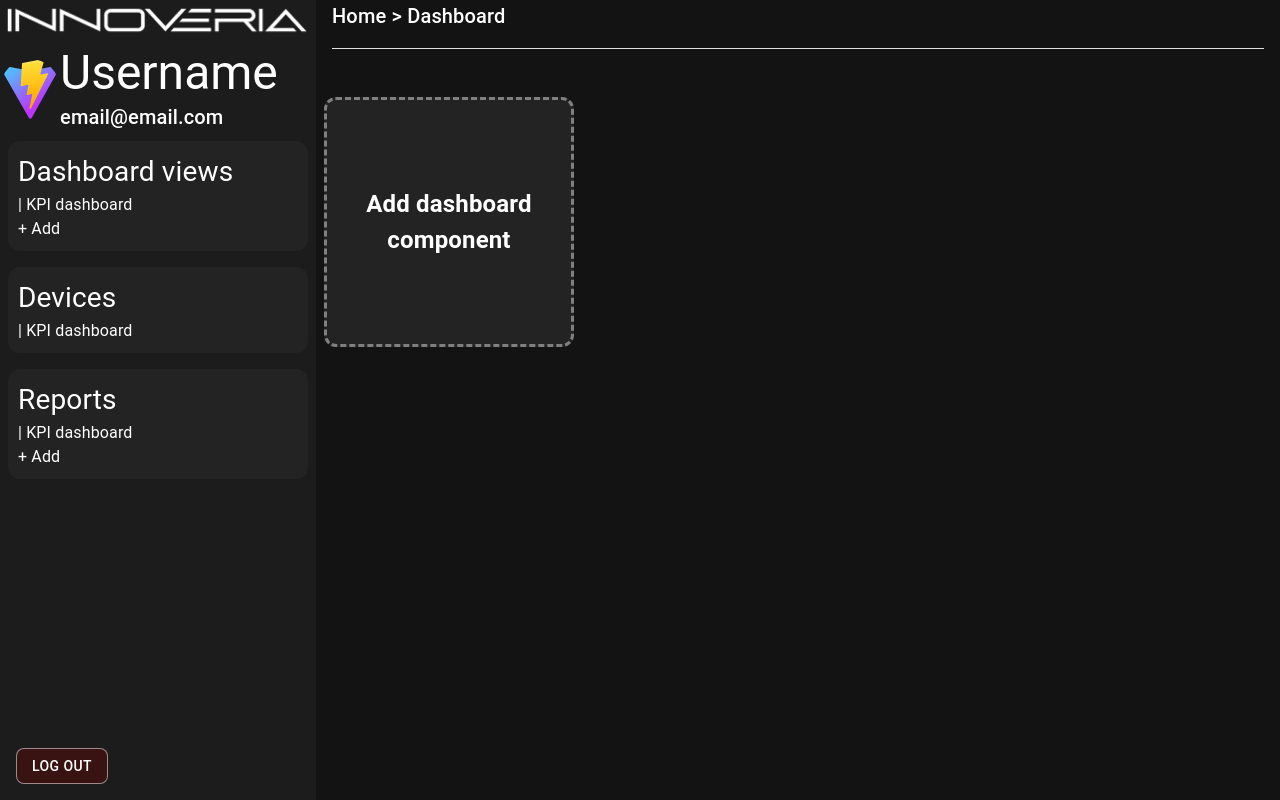
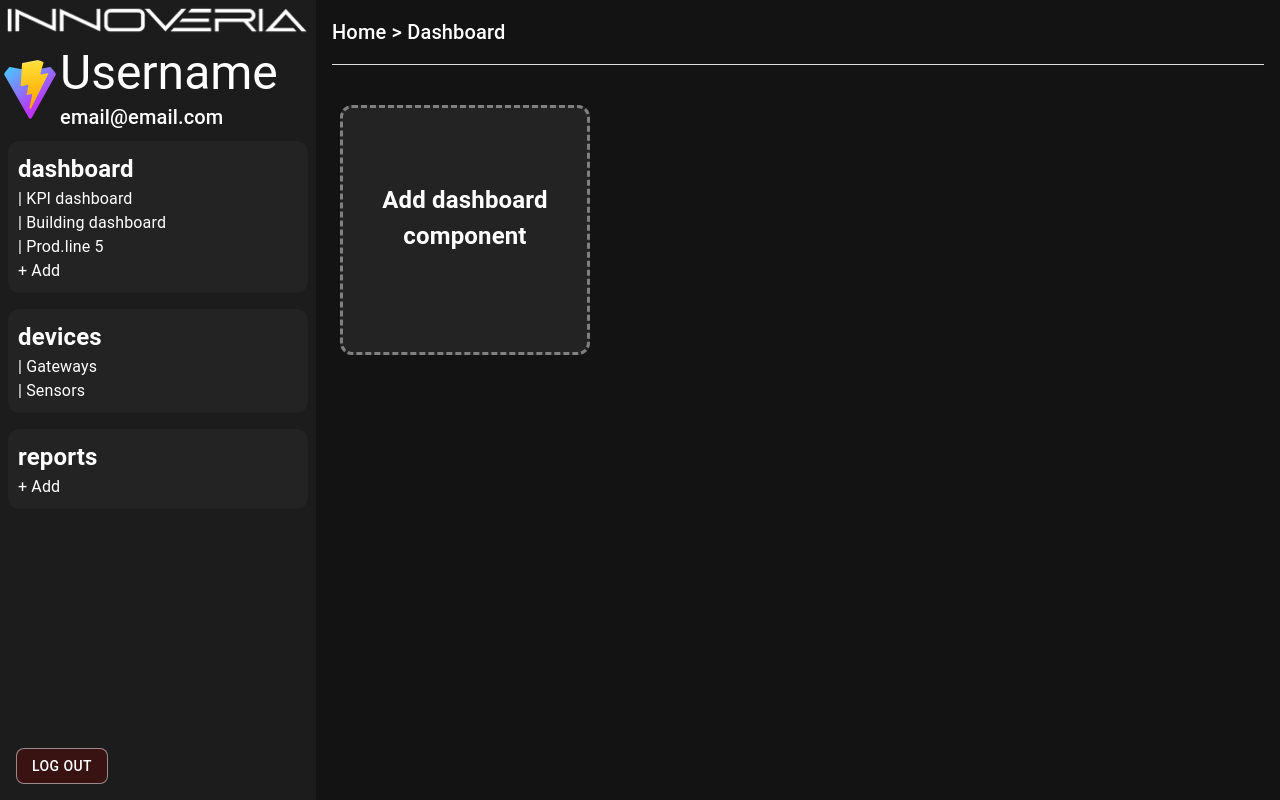
Before and after one commit to magnusdybdal-snd/innoveria-iot, a React (Vite) app in the folder web/: page /Dashboard in a window 1280 px wide. Built offline with nearby package versions, Linux system fonts and the light colour scheme; some icons are missing.

Commit message:
Fix: sub-sider
Hver hovedside har sine individuelle subsider i form av link og på menyen

```diff
--- a/web/package.json
+++ b/web/package.json
@@ -12,6 +12,7 @@
   "dependencies": {
     "@emotion/react": "^11.14.0",
     "@emotion/styled": "^11.14.1",
+    "@mui/icons-material": "^7.3.8",
     "@mui/material": "^7.3.7",
     "@react-navigation/native": "^7.1.28",
     "@react-navigation/native-stack": "^7.12.0",
--- a/web/src/Menu.tsx
+++ b/web/src/Menu.tsx
@@ -5,8 +5,9 @@ import Button from '@mui/material/Button'
 import Divider from '@mui/material/Divider'
 import Typography from '@mui/material/Typography'
 import Avatar from '@mui/material/Avatar'
-import { Link as RouterLink } from 'react-router';
+import { Link as RouterLink } from 'react-router'
 import MenuBox from './templates/menuBox.tsx'
+import SubPages from './pages/subPageList.tsx'
 
 export default function Menu() {
   return (
@@ -55,16 +56,14 @@ export default function Menu() {
               </div>
               {/* Menu navigation */}
               <nav className="flex-1 flex flex-col mt-4 space-y-2">
-
-                  <a className="py-2 hover:bg-gray-700 rounded">
-                      <MenuBox title="Dashboard views" add={true} page="/Dashboard"/>
-                  </a>
-                  <a className="py-2 hover:bg-gray-700 rounded">
-                      <MenuBox title="Devices" add={false} page="/Devices/Sensors" />
-                  </a>
-                  <a className="py-2 hover:bg-gray-700 rounded">
-                      <MenuBox title="Reports" add={true} page="/Reports"/>
-                  </a>
+                  {Object.entries(SubPages).map(([category, pages]) => (
+                      <MenuBox
+                          key={category}
+                          title={category}
+                          pages={pages}
+                          add={category !== "devices"} // example logic
+                      />
+                  ))}
               </nav>
 
               {/* Logout pinned to bottom */}
--- a/web/src/Theme/color.tsx
+++ b/web/src/Theme/color.tsx
@@ -1,4 +1,4 @@
-import {createTheme} from "@mui/material/styles";
+import {createTheme} from "@mui/material/styles"
 
 export const Color = createTheme({
     palette: {
--- a/web/src/main.tsx
+++ b/web/src/main.tsx
@@ -1,4 +1,4 @@
-import {BrowserRouter, Routes, Route} from "react-router";
+import {BrowserRouter, Routes, Route} from "react-router"
 import { createRoot } from 'react-dom/client'
 import CssBaseline from '@mui/material/CssBaseline'
 import {StyledEngineProvider, ThemeProvider} from '@mui/material/styles'
@@ -15,15 +15,11 @@ createRoot(document.getElementById('root')!).render(
             <ThemeProvider theme={ Color }>
                 <CssBaseline />
                 <Routes>
-                    <Route path="Login" element={<Login />} />
-                    <Route path="/" element={<Home />} >
-                        <Route path="Dashboard" element={<Dashboard />} />
-                        <Route path="Devices" element={<Dashboard />} >
-                            <Route index element={<Home />} />
-                            <Route path="Sensors" element={<Sensors />} />
-                        </Route>
-                        <Route path="Reports" element={<Home />} />
-                    </Route>
+                    <Route path="/Login" element={<Login />} />
+                    <Route path="/" element={<Home />} />
+                    <Route path="/Dashboard" element={<Dashboard />} />
+                    <Route path="/Devices/Sensors" element={<Sensors />} />
+                    <Route path="/Reports" element={<Home />} />
                 </Routes>
             </ThemeProvider>
         </StyledEngineProvider>
--- a/web/src/pages/Dashboard.tsx
+++ b/web/src/pages/Dashboard.tsx
@@ -23,8 +23,8 @@ export default function Home() {
                     className="flex-1 overflow-auto"
                 >
                     <Path/>
+                    <AddBox/>
                 </Box>
-                <AddBox/>
             </Box>
         </div>
     )
--- a/web/src/pages/Sensors.tsx
+++ b/web/src/pages/Sensors.tsx
@@ -1,7 +1,17 @@
 import Box from '@mui/material/Box'
-import Path from "../templates/path.tsx";
+import Path from "../templates/path.tsx"
+import SensorInfo from "../templates/sensorInfo.tsx"
 import Menu from "../Menu.tsx"
-import Typography from "@mui/material/Typography";
+import Typography from "@mui/material/Typography"
+import Divider from "@mui/material/Divider"
+import Button from "@mui/material/Button"
+
+const sensorInfos = new Map<string, number>()
+sensorInfos.set('Total sensors', 0)
+sensorInfos.set('Online sensors', 0)
+sensorInfos.set('Offline sensors', 0)
+sensorInfos.set('Last seen 24hr', 0)
+sensorInfos.set('Error last 24hr', 0)
 
 export default function Home() {
     return (
@@ -22,10 +32,39 @@ export default function Home() {
                     className="flex-1 overflow-auto"
                 >
                     <Path/>
+                    <div className="flex justify-between flex-wrap">
+                        <Typography variant="h4">
+                            Sensor devices
+                        </Typography>
+                        <Button
+                            variant="outlined"
+                            sx={{
+                                backgroundColor: "primary.main",
+                                color: "primary.dark",
+                                '&:hover': {
+                                    backgroundColor: "primary.main",
+                                },
+                                borderRadius: 2,
+                                textTransform: 'none',
+                                fontSize: 20
+                            }}
+                        >Add device +</Button>
+                    </div>
+
+                    <div className="flex justify-between flex-wrap">
+                        {Array.from(sensorInfos.entries()).map(([key, value]) => (
+                            <SensorInfo key={key} title={key} count={value}/>
+                        ))}
+                    </div>
+
+                    <Divider
+                        sx={{
+                            backgroundColor: 'primary.main',
+                            marginTop: 2,
+                            marginBottom: 5
+                        }}
+                    />
                 </Box>
-                <Typography>
-                    Sensor devices
-                </Typography>
             </Box>
         </div>
     )
--- /dev/null
+++ b/web/src/pages/subPageList.tsx
@@ -0,0 +1,18 @@
+const subPages = {
+    dashboard:
+        [
+            {name: "KPI dashboard",      path: "/Dashboard/KPI_dashboard"},
+            {name: "Building dashboard", path: "/Dashboard/Building_dashboard"},
+            {name: "Prod.line 5",        path: "/Dashboard/Prod.line_5"},
+        ],
+    devices:
+        [
+            {name: "Gateways",           path: "/Devices/Gateways"},
+            {name: "Sensors",            path: "/Devices/Sensors"},
+        ],
+    reports:
+        [
+        ],
+};
+
+export default subPages;
--- a/web/src/templates/addCompBox.tsx
+++ b/web/src/templates/addCompBox.tsx
@@ -1,5 +1,6 @@
-import Box from "@mui/material/Box";
-import Link from "@mui/material/Link";
+import Box from "@mui/material/Box"
+import Link from "@mui/material/Link"
+import AddBoxOutlinedIcon from '@mui/icons-material/AddBoxOutlined';
 
 {/*Button to add new components*/}
 export default function AddBox() {
@@ -24,8 +25,9 @@ export default function AddBox() {
                     <h2 className="font-normal text-3xl" style={{ margin: 0 }}>
                         Add dashboard component
                     </h2>
+                    <AddBoxOutlinedIcon fontSize="large"/>
                 </div>
             </Box>
         </Link>
-    );
+    )
 }
--- a/web/src/templates/menuBox.tsx
+++ b/web/src/templates/menuBox.tsx
@@ -1,15 +1,20 @@
-import Box from "@mui/material/Box";
-import Link from "@mui/material/Link";
-import { Link as RouterLink } from 'react-router';
+import Box from "@mui/material/Box"
+import Link from "@mui/material/Link"
+import { Link as RouterLink } from 'react-router'
+
+type SubPage = {
+    name: string
+    path: string
+}
 
 type MenuBoxProps = {
-    title: string;
-    page: string;
-    add: boolean;
+    title: string
+    pages: SubPage[]
+    add: boolean
 };
 
 {/*Box for menu components*/}
-export default function MenuBox({ title, add, page }: MenuBoxProps) {
+export default function MenuBox({ title, pages, add }: MenuBoxProps) {
     return (
         <Box
             sx={{
@@ -21,26 +26,26 @@ export default function MenuBox({ title, add, page }: MenuBoxProps) {
             }}
         >
             <div className="w-64 p-[10px]">
-                {/*Page link*/}
-                <Link
-                    component={RouterLink} // use react-router's Link
-                    to={page}               // absolute path
-                    underline="none"
-                    sx={{
-                        fontSize: '1.75rem',
-                        fontWeight: 'normal',
-                        color: 'primary.main',
-                    }}
-                >
+                {/*Main page*/}
+                <h2 className="font-normal text-3xl"  style={{ margin: 0 }}>
                     {title}
-                </Link>
-                <nav>
-                    <Link href="#" underline="none">
-                        | KPI dashboard
-                    </Link>
-                    <br />
+                </h2>
+
+                <nav className="flex flex-col mt-2 space-y-1">
+                    {pages.map((page) => (
+                        <Link
+                            key={page.path}
+                            component={RouterLink}
+                            to={page.path}
+                            underline="none"
+                            sx={{color: 'primary.main'}}
+                        >
+                            | {page.name}
+                        </Link>
+                    ))}
+
                     {add && (
-                        <Link href="#" underline="none">
+                        <Link underline="none" sx={{color: 'primary.main'}}>
                             + Add
                         </Link>
                     )}
--- a/web/src/templates/path.tsx
+++ b/web/src/templates/path.tsx
@@ -1,6 +1,6 @@
 import Divider from '@mui/material/Divider'
 import Typography from '@mui/material/Typography'
-import {useLocation} from "react-router";
+import {useLocation} from "react-router"
 
 {/*Path of current site + line divider*/}
 export default function Home() {
--- a/web/src/templates/sensorInfo.tsx
+++ b/web/src/templates/sensorInfo.tsx
@@ -1,8 +1,14 @@
-import Box from "@mui/material/Box";
-import Link from "@mui/material/Link";
+import Box from "@mui/material/Box"
+import Link from "@mui/material/Link"
+import Typography from "@mui/material/Typography"
+
+type InfoProps = {
+    title: string
+    count: number
+}
 
 {/*Format for sensor info*/}
-export default function SensorInfo() {
+export default function SensorInfo({ title, count }: InfoProps) {
     return (
         <Link href="#" underline="none">
             <Box
@@ -11,8 +17,8 @@ export default function SensorInfo() {
                     color: 'primary.main',
                     margin: 1,
                     borderRadius: 3,
-                    border: '3px dashed grey',
-                    width: 200,
+                    border: '3px grey',
+                    width: 250,
                     height: 100,
                     display: 'flex',
                     alignItems: 'center',
@@ -21,9 +27,8 @@ export default function SensorInfo() {
                 }}
             >
                 <div className="w-64 p-[10px]">
-                    <h2 className="font-normal text-3xl" style={{ margin: 0 }}>
-                        Add dashboard component
-                    </h2>
+                    <Typography>{title}</Typography>
+                    <Typography>{count}</Typography>
                 </div>
             </Box>
         </Link>
```
Also changed, not shown: 1 other file (tests, documents, lock files or other folders).
